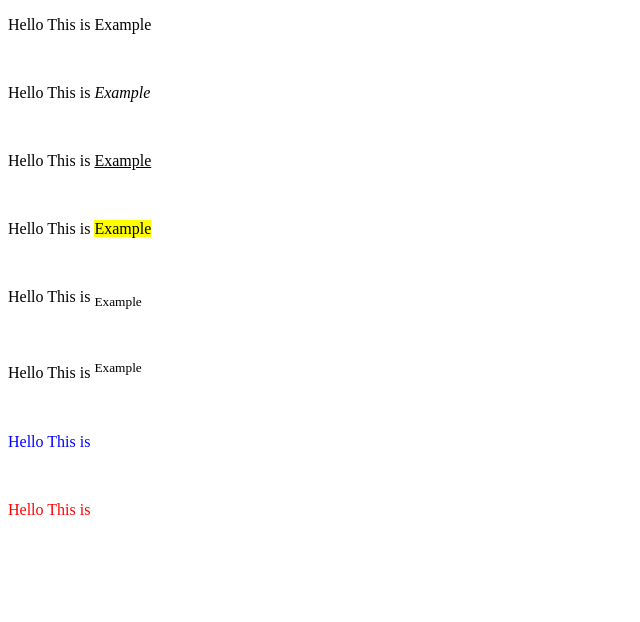
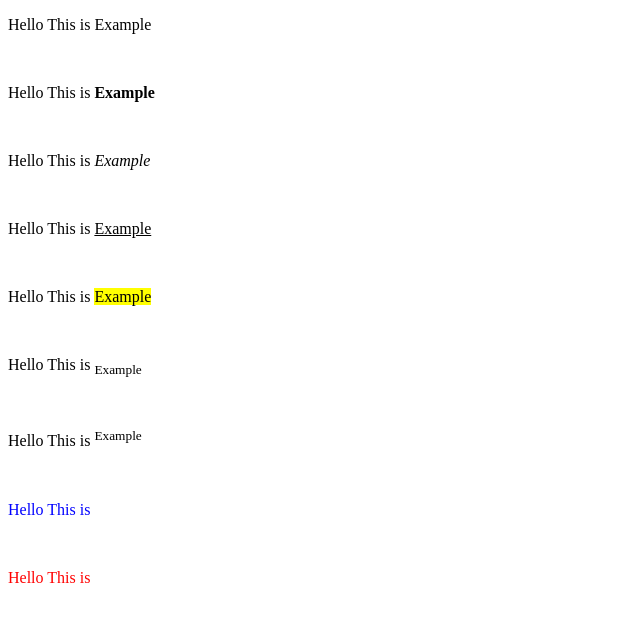
Before and after one commit to ankushthummar25/HTML-Language, a plain HTML site: page Formating/Formating.html in a window 1280 px wide. Shown: the whole page, without its empty margins (0-640 px from the left). Drawn offline with Linux system fonts and the light colour scheme.

Commit message:
16-03-2024

```diff
--- a/Formating/Formating.html
+++ b/Formating/Formating.html
@@ -16,6 +16,8 @@
 <body>
     <p>Hello This is Example</p>  <br>
 
+    <p>Hello This is <b>Example</b></p>  <br>
+
     <p>Hello This is <i>Example</i></p>  <br>
 
     <p>Hello This is <u>Example</u></p>  <br>
```
